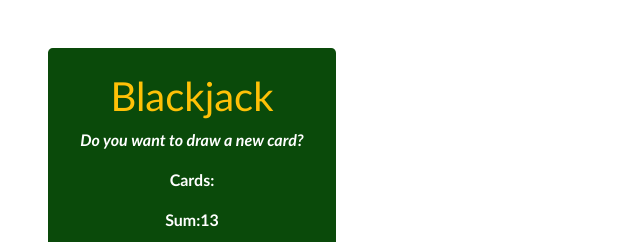
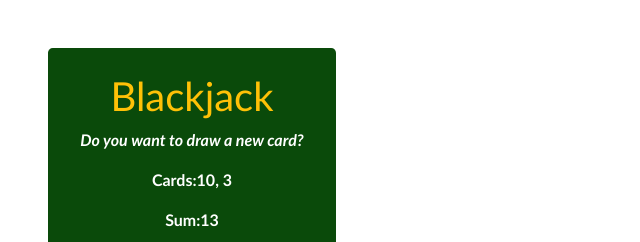
Before and after one commit to eddiEkpenyong/BlackJackApp, a plain HTML site: page index.html in a window 1280 px wide. Both pictures are taken after a click on the button "START GAME". Shown: the top 242 px of the page, 0-640 px from the left. Drawn offline with nearby package versions, Linux system fonts and the light colour scheme.

Commit message:
new update

```diff
--- a/index.html
+++ b/index.html
@@ -13,7 +13,7 @@
     <div class="p-4 m-5 text-center rounded-lg" style="width:18rem; background-color: rgb(10, 74, 10);">
         <h2 class="text-warning h1">Blackjack</h2>
         <P class="text-white font-italic" id="message">Want to play a round?</P>
-        <p class="text-white">Cards:</p>
+        <p class="text-white" id="cardEl">Cards:</p>
         <p class="text-white" id="sumEl">Sum:</p>
 
         <button class="btn btn-warning  font-weight-bolder" onclick="startGame()">START GAME</button>
--- a/index.js
+++ b/index.js
@@ -6,6 +6,7 @@ let isAlive = true
 let message = ""
 let messageEl = document.getElementById("message")
 let sumEl = document.getElementById("sumEl")
+let cardEl = document.getElementById("cardEl")
 
 function startGame(){
 
@@ -22,5 +23,6 @@ function startGame(){
     }
     messageEl.textContent = message
     sumEl.textContent = "Sum:" + sum
+    cardEl.textContent = "Cards:" + firstCard +", " + secondCard
 
 }
```
